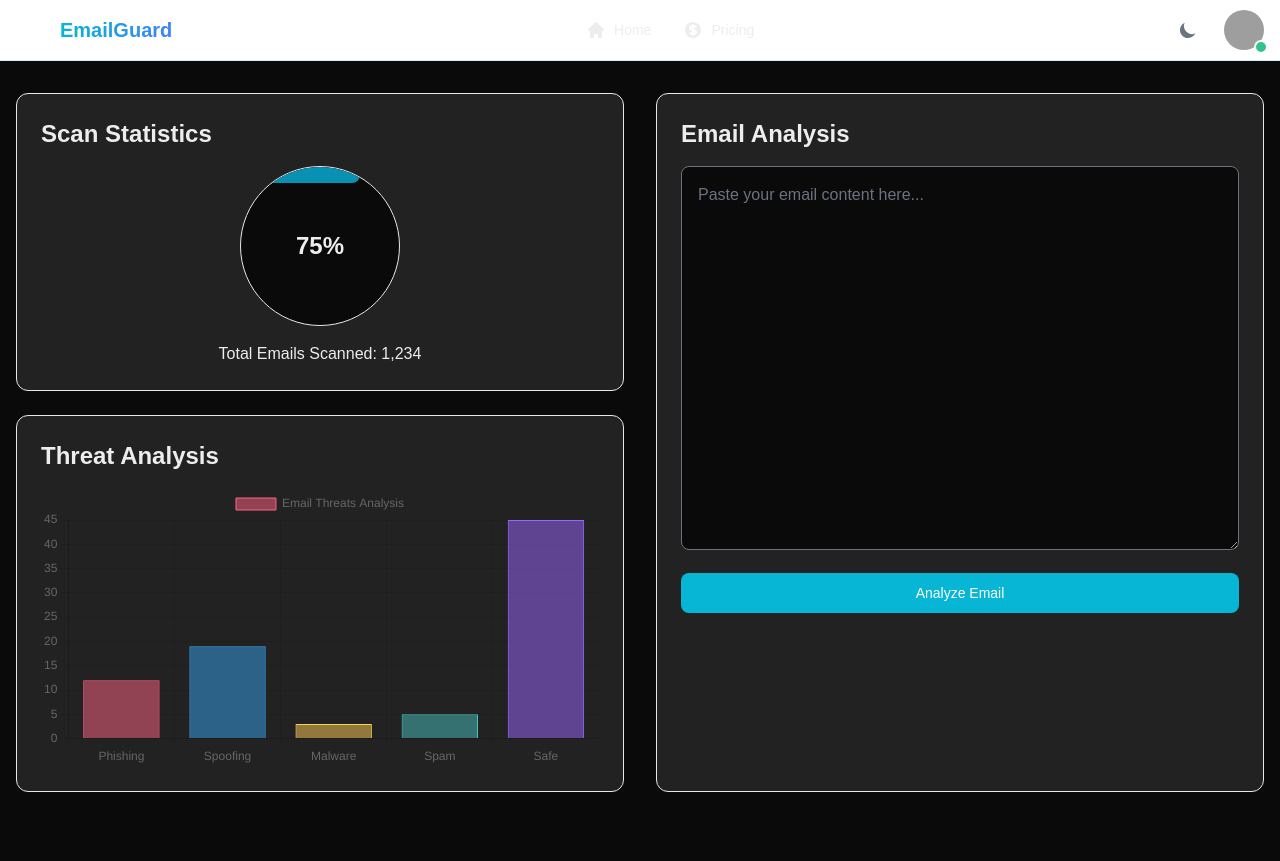
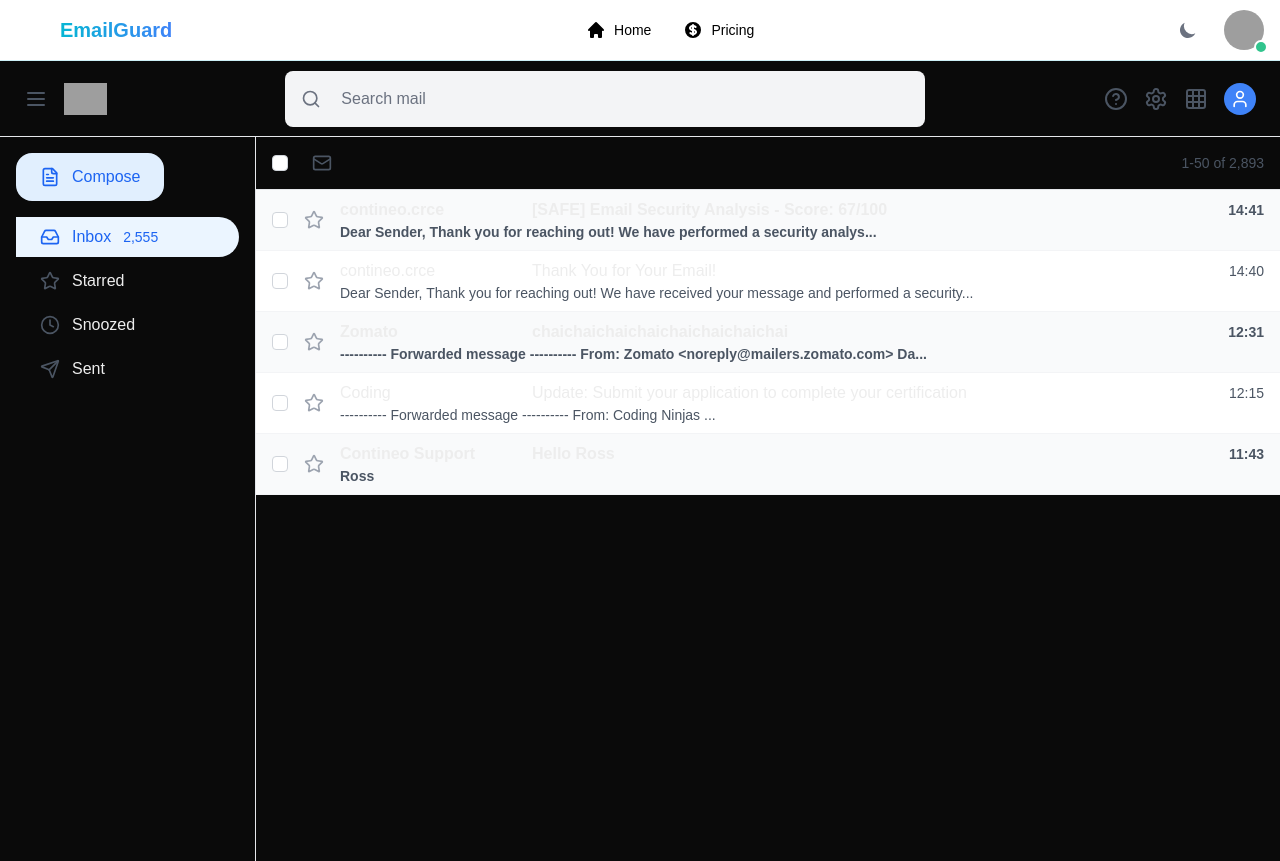
Before and after one commit to blaiserods26/HackSphere_CodeBreakers, a Next.js app in the folder frontend/: page /home in a window 1280 px wide. Before the commit this address had no page. Built offline with nearby package versions, Linux system fonts and the light colour scheme; grey boxes are pictures that could not be loaded.

Commit message:
some change s

```diff
--- a/frontend/package.json
+++ b/frontend/package.json
@@ -12,6 +12,7 @@
     "chartjs": "^0.3.24",
     "firebase": "^11.2.0",
     "flowbite-react": "^0.10.2",
+    "lucide-react": "^0.474.0",
     "next": "^15.1.6",
     "react": "^19.0.0",
     "react-chartjs-2": "^5.3.0",
--- a/frontend/src/app/home/page.tsx
+++ b/frontend/src/app/home/page.tsx
@@ -1,7 +1,7 @@
-import HomePage from "../../components/Homepage";
-
+//import HomePage from "../../components/Homepage";
+import GmailDashboard from "../../components/gmail-dashboard-clone";
 const Home = () => {
-  return <HomePage />;
+  return <GmailDashboard/>;
 };
 
 export default Home;
--- a/frontend/src/components/Homepage.tsx
+++ b/frontend/src/components/Homepage.tsx
@@ -67,13 +67,14 @@ export default function HomePage() {
   };
 
   return (
-    <div className="min-h-screen bg-transparent dark:bg-background">
+
+    <div className="min-h-screen bg-background dark:bg-background">
       {/* Dashboard */}
-      <div className="container mx-auto px-4 py-8">
+      <div className="container mx-auto px-4 py-8 bg-background dark:bg-background ">
         <div className="grid grid-cols-1 lg:grid-cols-2 gap-8">
           {/* Stats Section */}
-          <div className="space-y-6">
-            <div className="bg-white/10 backdrop-blur-lg rounded-xl p-6 border border-accent/20">
+          <div className="space-y-6 bg-background dark:bg-background">
+            <div className="bg-blue/40 backdrop-blur-lg rounded-xl p-6 border border-accent/20">
               <h2 className="text-2xl font-bold mb-4 text-foreground dark:text-foreground">
                 Scan Statistics
               </h2>
@@ -87,7 +88,7 @@ export default function HomePage() {
                   <Progress
                     progress={scanProgress}
                     size="lg"
-                    className="w-40 h-40 rounded-full bg-background dark:bg-slate-800 border border-accent/20"
+                    className="w-40 h-40 rounded-full bg-background dark:bg-slate-600 border border-accent/20"
                   />
                 </div>
               </div>
--- a/frontend/src/components/NavbarComponent.tsx
+++ b/frontend/src/components/NavbarComponent.tsx
@@ -37,13 +37,13 @@ export const NavbarComponent = () => {
       <Navbar.Collapse>
         <Link
           href="/home"
-          className="flex items-center gap-2 text-foreground dark:bg-[#0a0a0a] dark:text-white hover:text-cyan-500 dark:hover:text-cyan-500">
+          className="flex items-center gap-2 text-black dark:bg-[#0a0a0a] dark:text-white hover:text-cyan-500 dark:hover:text-cyan-500">
           <HiHome className="w-5 h-5" />
           Home
         </Link>
         <Link
           href="/pricing"
-          className="flex items-center gap-2 text-foreground dark:bg-[#0a0a0a] dark:text-white hover:text-cyan-500 dark:hover:text-cyan-500">
+          className="flex items-center gap-2 text-black dark:bg-[#0a0a0a] dark:text-white hover:text-cyan-500 dark:hover:text-cyan-500">
           <HiCurrencyDollar className="w-5 h-5" />
           Pricing
         </Link>
--- /dev/null
+++ b/frontend/src/components/gmail-dashboard-clone.tsx
@@ -0,0 +1,158 @@
+"use client"
+import { useState } from 'react';
+import { Mail, Star, Inbox, Clock, Send, FileText, Menu, Search, Settings, HelpCircle, Grid, User } from 'lucide-react';
+
+export default function GmailDashboard() {
+  const [emails] = useState([
+    {
+      id: 1,
+      sender: "contineo.crce",
+      subject: "[SAFE] Email Security Analysis - Score: 67/100",
+      preview: "Dear Sender, Thank you for reaching out! We have performed a security analys...",
+      time: "14:41",
+      isStarred: false,
+      isRead: false
+    },
+    {
+      id: 2,
+      sender: "contineo.crce",
+      subject: "Thank You for Your Email!",
+      preview: "Dear Sender, Thank you for reaching out! We have received your message and performed a security...",
+      time: "14:40",
+      isStarred: false,
+      isRead: true
+    },
+    {
+      id: 3,
+      sender: "Zomato",
+      subject: "chaichaichaichaichaichaichaichai",
+      preview: "---------- Forwarded message ---------- From: Zomato <noreply@mailers.zomato.com> Da...",
+      time: "12:31",
+      isStarred: false,
+      isRead: false
+    },
+    {
+      id: 4,
+      sender: "Coding",
+      subject: "Update: Submit your application to complete your certification",
+      preview: "---------- Forwarded message ---------- From: Coding Ninjas ...",
+      time: "12:15",
+      isStarred: false,
+      isRead: true
+    },
+    {
+      id: 5,
+      sender: "Contineo Support",
+      subject: "Hello Ross",
+      preview: "Ross",
+      time: "11:43",
+      isStarred: false,
+      isRead: false
+    }
+  ]);
+
+  return (
+    <div className="h-screen flex flex-col">
+      {/* Top Header */}
+      <header className="h-[76px] px-6 py-4 flex items-center justify-between border-b border-gray-200">
+        <div className="flex items-center space-x-4">
+          <Menu className="w-6 h-6 text-gray-600" />
+          <img src="/api/placeholder/92/30" alt="Gmail" className="h-8" />
+        </div>
+
+        <div className="flex-1 max-w-2xl px-4">
+          <div className="flex items-center bg-gray-100 rounded-lg px-4 py-2">
+            <Search className="w-5 h-5 text-gray-500" />
+            <input
+              type="text"
+              placeholder="Search mail"
+              className="bg-transparent border-none focus:outline-none flex-1 ml-2"
+            />
+          </div>
+        </div>
+
+        <div className="flex items-center space-x-4">
+          <HelpCircle className="w-6 h-6 text-gray-600" />
+          <Settings className="w-6 h-6 text-gray-600" />
+          <Grid className="w-6 h-6 text-gray-600" />
+          <div className="w-8 h-8 rounded-full bg-blue-500 flex items-center justify-center">
+            <User className="w-5 h-5 text-white" />
+          </div>
+        </div>
+      </header>
+
+      <div className="flex flex-1">
+        {/* Sidebar */}
+        <div className="w-64 p-4 border-r border-gray-200">
+          <button className="flex items-center space-x-3 px-6 py-3 rounded-2xl bg-blue-100 text-blue-600 hover:shadow-md transition-all mb-4">
+            <FileText className="w-5 h-5" />
+            <span>Compose</span>
+          </button>
+
+          <div className="space-y-1">
+            <button className="flex items-center space-x-3 px-6 py-2 rounded-r-full w-full hover:bg-gray-100 bg-blue-50 text-blue-600">
+              <Inbox className="w-5 h-5" />
+              <span>Inbox</span>
+              <span className="ml-auto text-sm">2,555</span>
+            </button>
+            <button className="flex items-center space-x-3 px-6 py-2 rounded-r-full w-full hover:bg-gray-100">
+              <Star className="w-5 h-5 text-gray-600" />
+              <span>Starred</span>
+            </button>
+            <button className="flex items-center space-x-3 px-6 py-2 rounded-r-full w-full hover:bg-gray-100">
+              <Clock className="w-5 h-5 text-gray-600" />
+              <span>Snoozed</span>
+            </button>
+            <button className="flex items-center space-x-3 px-6 py-2 rounded-r-full w-full hover:bg-gray-100">
+              <Send className="w-5 h-5 text-gray-600" />
+              <span>Sent</span>
+            </button>
+          </div>
+        </div>
+
+        {/* Main Content */}
+        <div className="flex-1 flex flex-col">
+          {/* Email List Header */}
+          <div className="flex items-center justify-between px-4 py-2 border-b border-gray-200">
+            <div className="flex items-center space-x-4">
+              <input type="checkbox" className="rounded border-gray-300" />
+              <button className="p-2 hover:bg-gray-100 rounded-full">
+                <Mail className="w-5 h-5 text-gray-600" />
+              </button>
+            </div>
+            <div className="text-sm text-gray-600">1-50 of 2,893</div>
+          </div>
+
+          {/* Email List */}
+          <div className="flex-1 overflow-y-auto">
+            {emails.map((email) => (
+              <div
+                key={email.id}
+                className={`flex items-center px-4 py-2 hover:shadow-md cursor-pointer border-b border-gray-100 ${
+                  email.isRead ? 'bg-white' : 'bg-gray-50 font-semibold'
+                }`}
+              >
+                <input type="checkbox" className="mr-4 rounded border-gray-300" />
+                <Star
+                  className={`w-5 h-5 mr-4 ${
+                    email.isStarred ? 'text-yellow-400' : 'text-gray-400'
+                  }`}
+                />
+                <div className="flex-1 min-w-0">
+                  <div className="flex items-center">
+                    <span className="w-48 truncate">{email.sender}</span>
+                    <span className="flex-1 truncate">{email.subject}</span>
+                    <span className="ml-4 text-sm text-gray-600 whitespace-nowrap">
+                      {email.time}
+                    </span>
+                  </div>
+                  <p className="text-sm text-gray-600 truncate">{email.preview}</p>
+                </div>
+              </div>
+            ))}
+          </div>
+        </div>
+      </div>
+    </div>
+  );
+}
```
Also changed, not shown: 1 other file (tests, documents, lock files or other folders).
